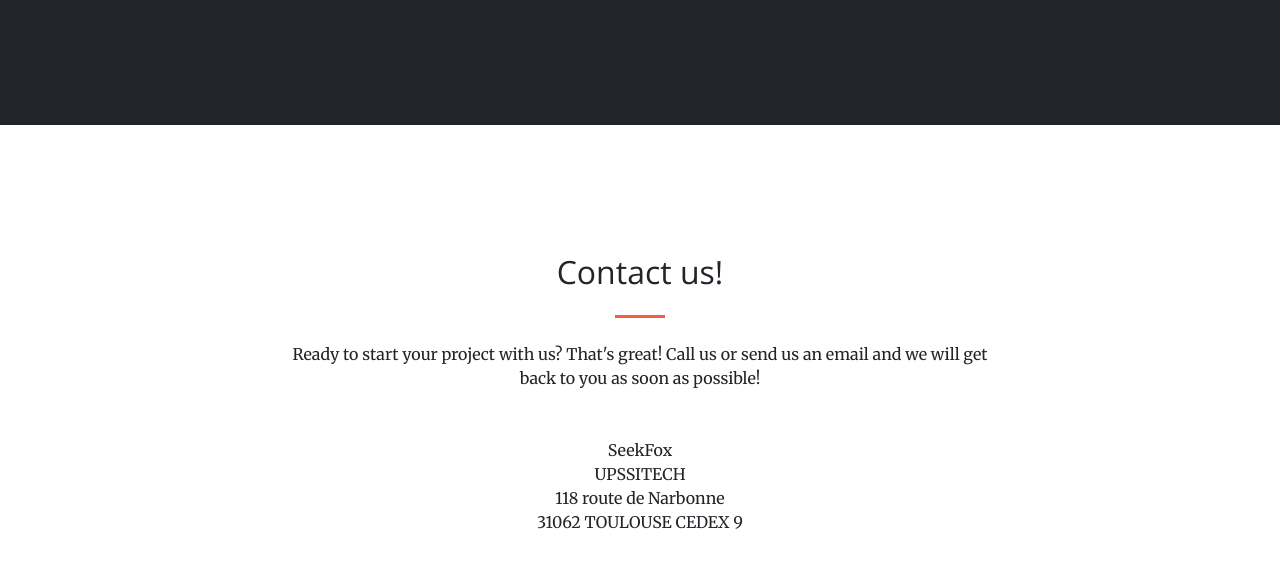
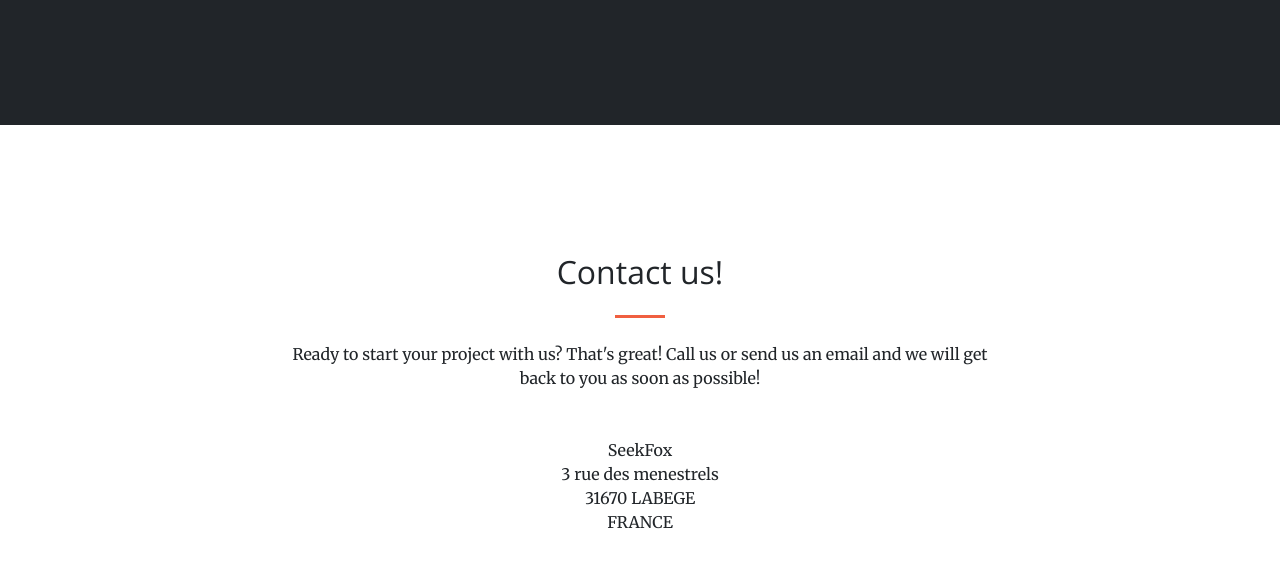
Before and after one commit to SeekFox/seekfox, a plain HTML site: page index.html in a window 1280 px wide. Shown: the part 2254-2833 px from the top of the page. Drawn offline with nearby package versions, Linux system fonts and the light colour scheme.

Commit message:
Update adress

```diff
--- a/index.html
+++ b/index.html
@@ -113,10 +113,11 @@
                 <div class="col-lg-8 col-xl-8 offset-xl-0 mx-auto text-center">
                     <h2 class="section-heading">Contact us!</h2>
                     <hr class="my-4">
-                    <p class="mb-5">Ready to start your project with us? That's great! Call us or send us an email and we will get back to you as soon as possible!</p><p class="mb-5">SeekFox<br/>
-    UPSSITECH<br />
-    118 route de Narbonne<br />
-    31062 TOULOUSE CEDEX 9
+                    <p class="mb-5">Ready to start your project with us? That's great! Call us or send us an email and we will get back to you as soon as possible!</p><p class="mb-5">
+    SeekFox<br />
+    3 rue des menestrels<br />
+    31670 LABEGE<br />
+    FRANCE
 </p></div>
             </div>
             <div class="row">
```
